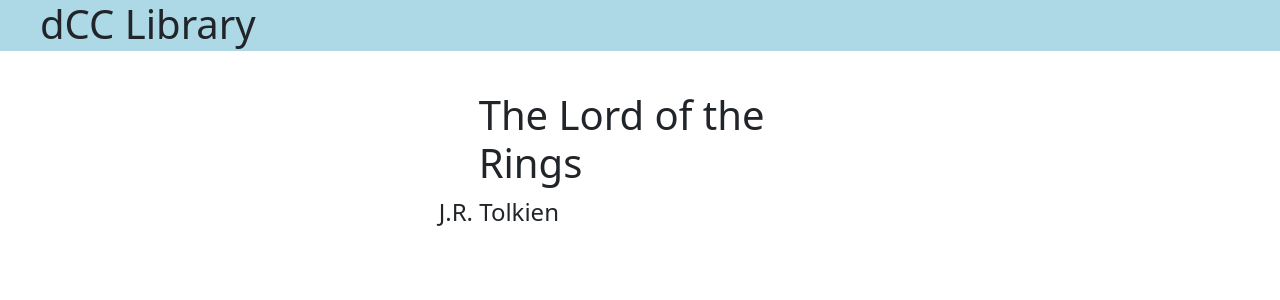
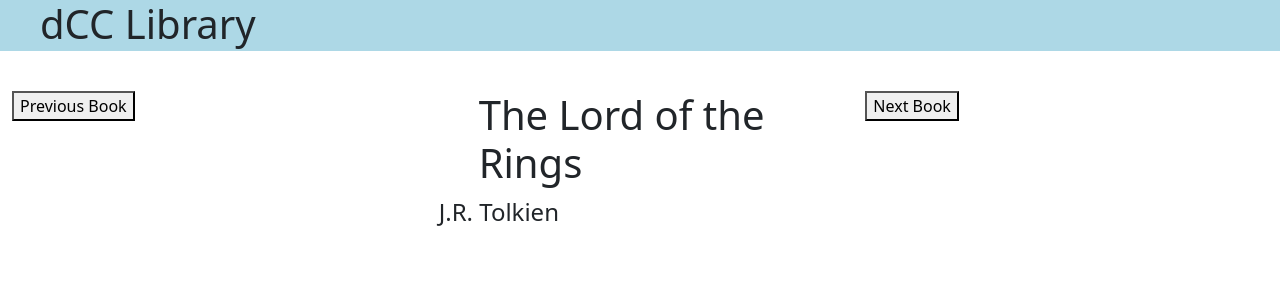
Before and after one commit to victorPaturzo/DCCReactLibrary, a React (Create React App) app: page / in a window 1280 px wide. Shown: the top 300 px of the page. Built offline with nearby package versions, Linux system fonts and the light colour scheme.

Commit message:
Created previous button feature for book cycle component. (VPP)

```diff
--- a/src/components/App.jsx
+++ b/src/components/App.jsx
@@ -15,6 +15,28 @@
         };
     }
 
+    goToNextBook = () => {
+        let tempBookNumber = this.state.bookNumber;
+        tempBookNumber++;
+        if(tempBookNumber === this.books.length){
+            tempBookNumber = 0;
+        }
+        this.setState({
+            bookNumber: tempBookNumber
+        });
+    }
+
+    goToPreviousBook = () => {
+        let tempBookNumber = this.state.bookNumber;
+        tempBookNumber--;
+        if(tempBookNumber < 0){
+            tempBookNumber = this.books.length -1;
+        }
+        this.setState({
+            bookNumber: tempBookNumber
+        });
+    }
+
     render() {
         return (
             <div className="container-fluid">
@@ -22,6 +44,7 @@
                 <div className= "row">
                     <div className= "col-md-4">
                         {/*Button here to move to the previous book viewed*/}
+                        <button onClick={this.goToPreviousBook}>Previous Book</button>
                     </div>
                     <div className= "col-md-4">
                         {/*Display book with the cover here*/}
@@ -30,6 +53,7 @@
                     </div>
                     <div className= "col-md-4">
                         {/*Button here to move to the next book viewed*/}
+                        <button onClick={this.goToNextBook}>Next Book</button>
                     </div>
                 </div>
 
```
